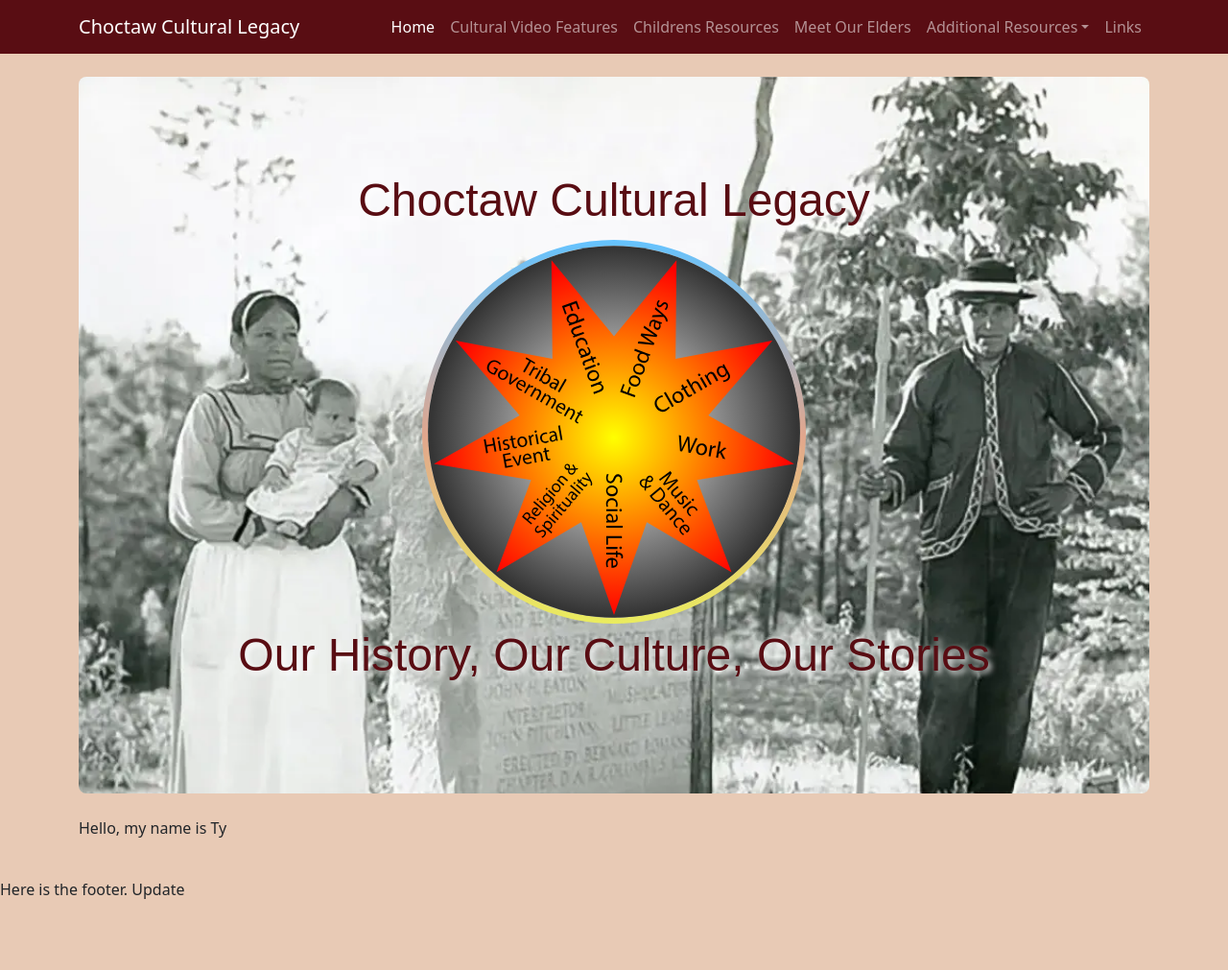
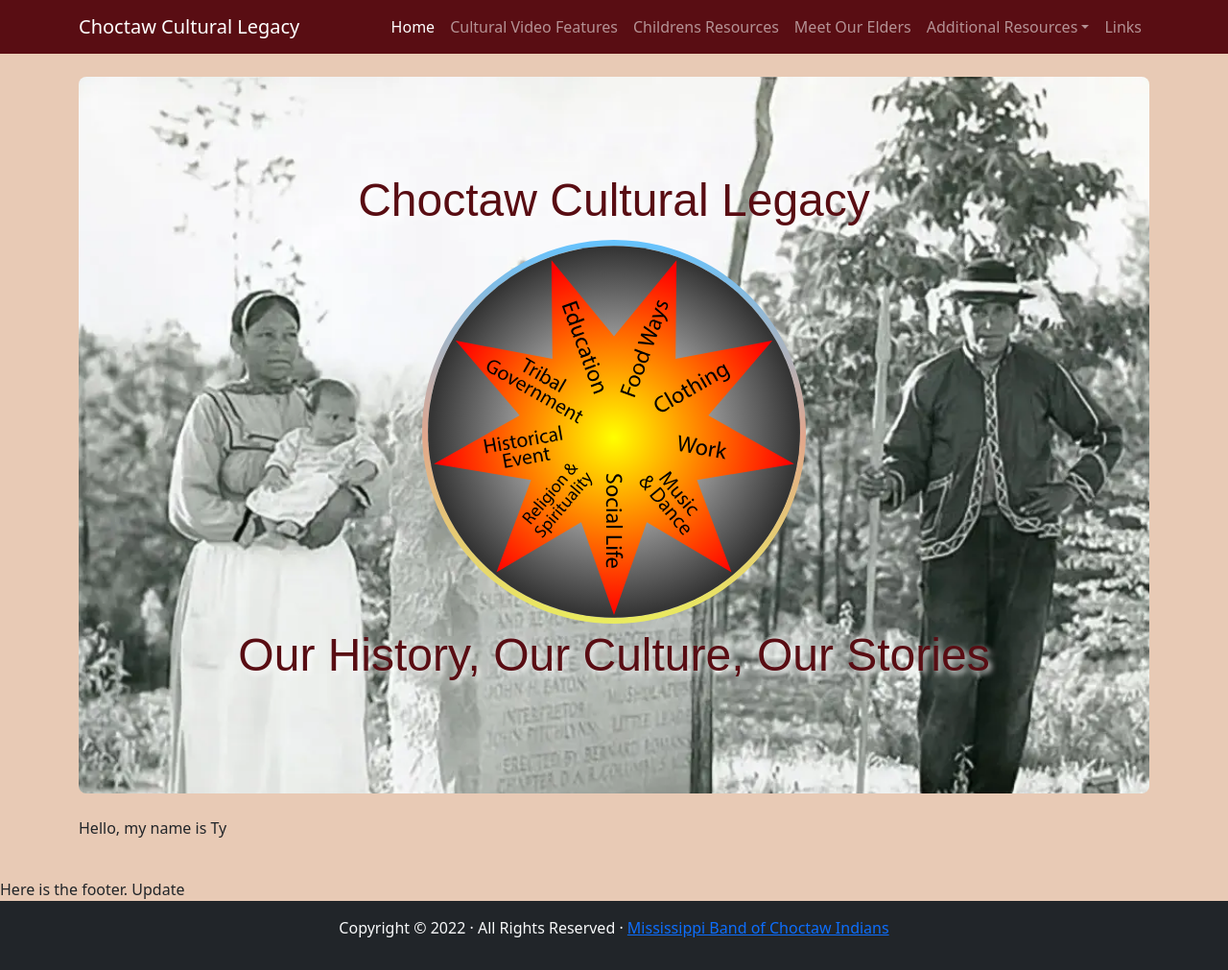
Before and after one commit to Choctaw-Cultural-Legacy/Choctaw-Cultural-Legacy.github.io, a Jekyll site: the page built from index.md, in a window 1280 px wide. Shown: the whole page at 96% size. Built offline with Jekyll 4.4.1, drawn with Linux system fonts in a browser that asks for light colours; some web fonts are replaced; before the commit the page ends 939 px from its top, so only the background shows below that.

Commit message:
FAIR FOOTER

```diff
--- a/_includes/footer.html
+++ b/_includes/footer.html
@@ -1 +1,6 @@
 Here is the footer. Update
+<footer class="footer mt-auto py-3 bg-dark text-light text-center">
+    <div class="container">
+      <p>Copyright © {{ "now" | date: "%Y" }} · All Rights Reserved · <a href="http://www.choctaw.org" target="_blank">Mississippi Band of Choctaw Indians</a></p>
+    </div>
+  </footer>
```
